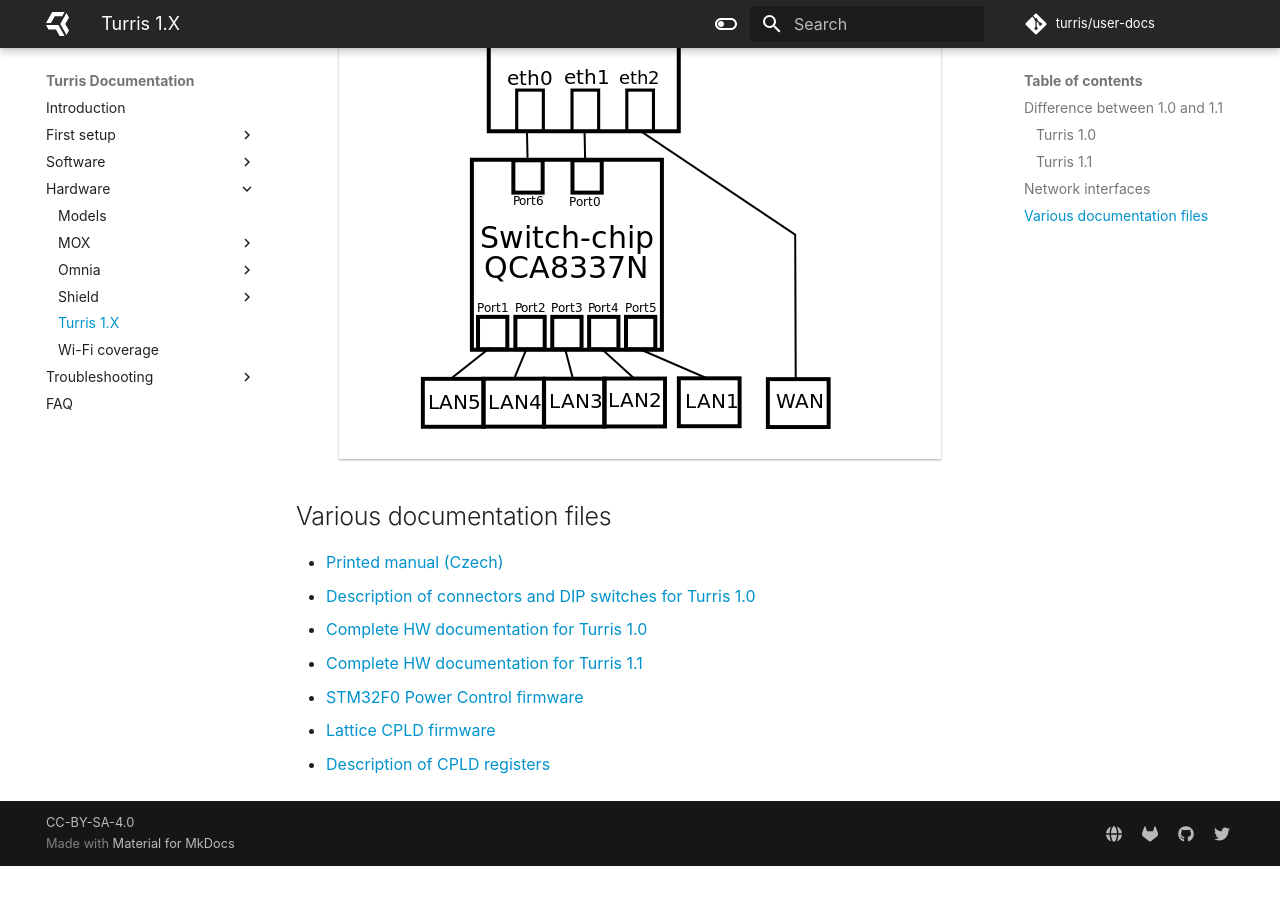
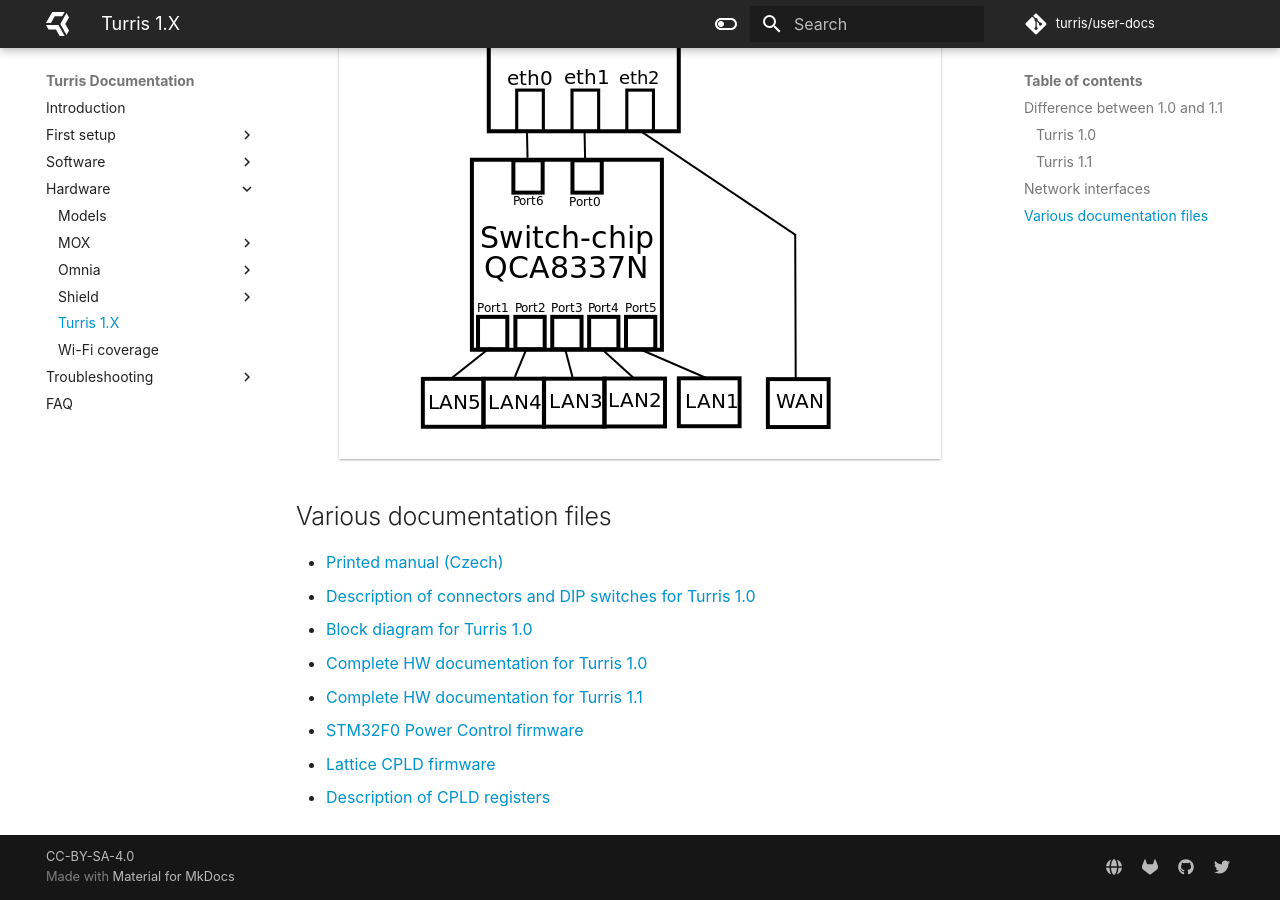
Before and after one commit to turris-cz/user-docs, an MkDocs documentation site: the page built from docs/hw/turris-1x/turris-1x.md, in a window 1280 px wide and 900 px high, scrolled down 2122 px. Built offline with MkDocs 1.6.1 and Material for MkDocs 9.7.7, drawn with Linux system fonts in a browser that asks for light colours; before the commit the page ends 2988 px from its top, so only the background shows below that.

Commit message:
hw/turris-1x: Add block diagram for Turris 1.0

```diff
--- a/docs/hw/turris-1x/turris-1x.md
+++ b/docs/hw/turris-1x/turris-1x.md
@@ -36,6 +36,7 @@
 
 * [Printed manual (Czech)](turris-uzivatelska-prirucka.pdf)
 * [Description of connectors and DIP switches for Turris 1.0](turris10-pinout.pdf)
+* [Block diagram for Turris 1.0](turris10-block-diagram.png)
 * [Complete HW documentation for Turris 1.0](CZ-NIC-Router-TURRIS-version-1.zip)
 * [Complete HW documentation for Turris 1.1](CZ-NIC-Router-TURRIS-version-1-1.zip)
 * [STM32F0 Power Control firmware](https://gitlab.nic.cz/turris/hw/turris_power_control)
```
Also changed, not shown: docs/hw/turris-1x/turris10-block-diagram.png (added).
